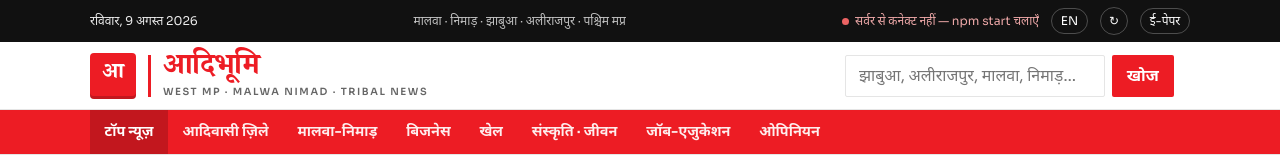
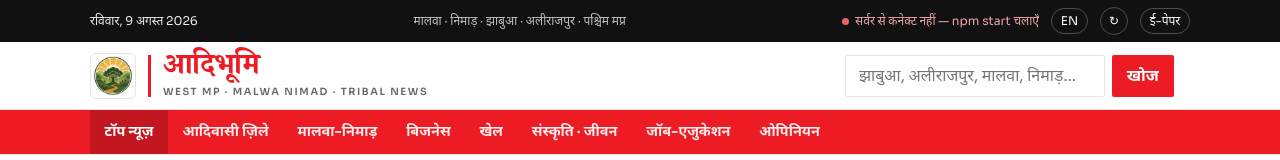
Before and after one commit to mimohcsg/adibhumi-news, a website: page index.html in a window 1280 px wide. Shown: the top 160 px of the page. Drawn offline with Linux system fonts and the light colour scheme; no server answers.

Commit message:
Replace आदिभूमि text mark with a tribal-land logo image.
Uses a landscape emblem in the masthead, footer, and favicon so the brand reads as land and community, not a letter tile.

Co-authored-by: Cursor <cursoragent@cursor.com>

```diff
--- a/index.html
+++ b/index.html
@@ -8,6 +8,7 @@
   <link rel="preconnect" href="https://fonts.googleapis.com">
   <link rel="preconnect" href="https://fonts.gstatic.com" crossorigin>
   <link href="https://fonts.googleapis.com/css2?family=Noto+Serif+Devanagari:wght@500;600;700&family=Sora:wght@400;500;600;700&display=swap" rel="stylesheet">
+  <link rel="icon" type="image/png" href="assets/adibhumi-logo.png">
   <link rel="stylesheet" href="styles.css">
 </head>
 <body>
@@ -36,7 +37,7 @@
           <span></span><span></span><span></span>
         </button>
         <a class="brand" href="index.html" aria-label="आदिभूमि होम">
-          <span class="brand-mark" aria-hidden="true">आ</span>
+          <img class="brand-mark" src="assets/adibhumi-logo.png" width="46" height="46" alt="" />
           <span class="brand-text">
             <span class="brand-hi">आदिभूमि</span>
             <span class="brand-en">WEST MP · MALWA NIMAD · TRIBAL NEWS</span>
@@ -314,7 +315,7 @@
     <div class="container footer-grid">
       <div>
         <a class="brand brand-footer" href="index.html" aria-label="आदिभूमि होम">
-          <span class="brand-mark" aria-hidden="true">आ</span>
+          <img class="brand-mark" src="assets/adibhumi-logo.png" width="46" height="46" alt="" />
           <span class="brand-text">
             <span class="brand-hi">आदिभूमि</span>
             <span class="brand-en">WEST MP · MALWA NIMAD · TRIBAL NEWS</span>
--- a/styles.css
+++ b/styles.css
@@ -310,16 +310,11 @@ input {
   width: 46px;
   height: 46px;
   flex-shrink: 0;
-  display: grid;
-  place-items: center;
-  border-radius: 4px;
-  font-family: var(--font-display);
-  font-weight: 700;
-  font-size: 1.35rem;
-  line-height: 1;
-  color: #fff;
-  background: var(--crimson);
-  box-shadow: inset 0 -3px 0 rgba(0, 0, 0, 0.18);
+  display: block;
+  object-fit: cover;
+  border-radius: 6px;
+  border: 1px solid var(--line);
+  background: #e8f0e4;
 }
 
 .brand-text {
@@ -1334,8 +1329,7 @@ input {
 
 .brand-footer .brand-mark {
   background: #fff;
-  color: var(--crimson-deep);
-  box-shadow: none;
+  border-color: rgba(255, 255, 255, 0.35);
 }
 
 .footer-about {
```
Also changed, not shown: article.html (+1 -1 lines), epaper.html (+1 -1 lines), assets/adibhumi-logo.png (added).
